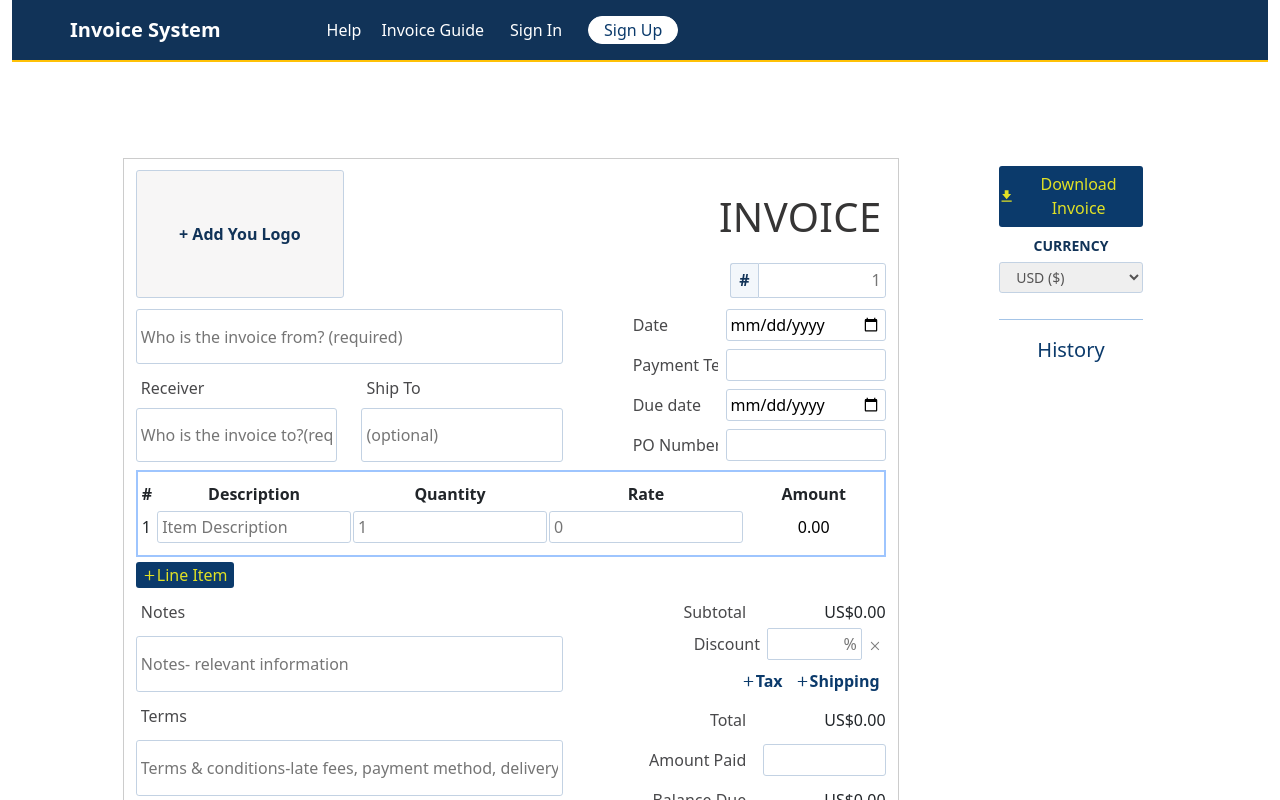
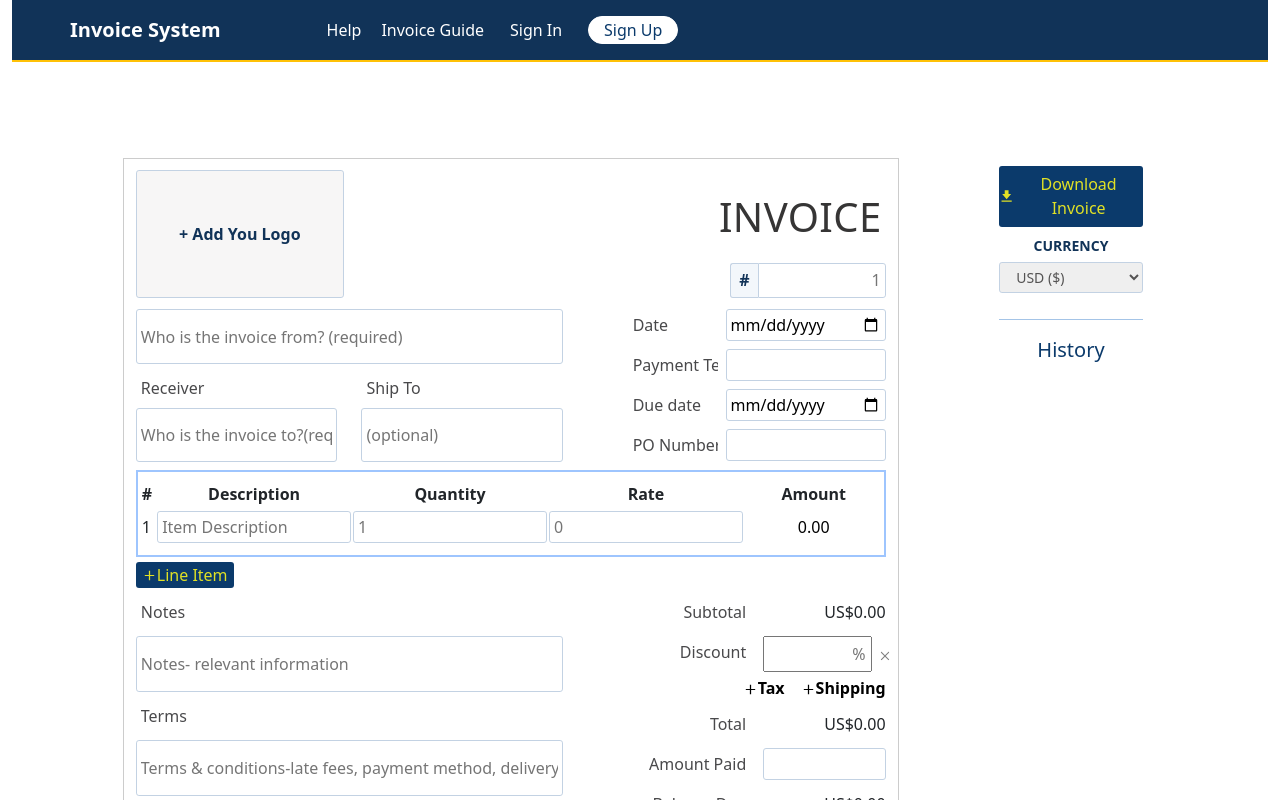
Before and after one commit to Ollah16/invoice-app, a React (Create React App) app: page / in a window 1280 px wide. Both pictures are taken after a click on the button "Discount". Shown: the top 800 px of the page. Built offline with nearby package versions, Linux system fonts and the light colour scheme.

Commit message:
Refactor: update responsiveness with class utility

```diff
--- a/src/components/desktop/InvoiceCharges.js
+++ b/src/components/desktop/InvoiceCharges.js
@@ -10,50 +10,49 @@ const InvoiceCharges = () => {
 
     const { state: { discountTitle, taxTitle, shippingTitle, isShipping, isDiscount, isTax, taxAmount, shippingAmount, discountAmount }, handleCustomInputs, handleInputValue, handleInputsBtn } = useAppContext()
 
-    return (<Row>
+    return (<Col lg={12} md={12} className='my-2'>
 
         {isDiscount === 1 &&
-            <Col lg={12} md={12} className='custom-col'>
-                <div className='customInput'>
+            <Row className='p-0 justify-content-between my-1'>
+                <Col lg={7} md={7} className='label-input'>
                     <InputField value={discountTitle} onChange={(value) => handleCustomInputs('DISCOUNT_TITLE', value)} className='text-end' placeholder='Discount' />
-                </div>
-                <div className='customInputbutton'>
-                    <InputField className='text-end'
+                </Col>
+                <Col lg={5} md={5} className='charges-input-value d-flex justify-content-end p-0'>
+                    <InputField className='text-end w-100'
                         value={discountAmount}
                         onChange={(value) => handleInputValue('DISCOUNT', value)} placeholder='%' />
                     <Button className='cancel-button'
                         onClick={() => handleInputsBtn('IS_NOT_DISCOUNT')}>
                         <span><RxCross2 /></span>
                     </Button>
-                </div>
-            </Col>}
+                </Col>
+            </Row>}
 
         {
             isTax === 1 &&
-            <Col lg={12} md={12} className='custom-col'>
-                <div className='customInput'>
-
+            <Row className='p-0 justify-content-between my-1'>
+                <Col lg={7} md={7} className='label-input'>
                     <InputField value={taxTitle} onChange={(value) => handleCustomInputs('TAX_TITLE', value)} className='text-end' placeholder='Tax' />
-                </div>
-                <div className='customInputbutton'>
-                    <InputField className='text-end'
+                </Col>
+                <Col lg={5} md={5} className='charges-input-value d-flex justify-content-end p-0'>
+                    <InputField className='text-end w-100'
                         value={taxAmount}
                         onChange={(value) => handleInputValue('TAX', value)} />
                     <Button className='cancel-button'
                         onClick={() => handleInputsBtn('IS_NOT_TAX')}>
                         <span><RxCross2 /></span>
                     </Button>
-                </div>
-            </Col>
+                </Col>
+            </Row>
         }
 
         {
             isShipping === 1 &&
-            <Col lg={12} md={12} className='custom-col'>
-                <div className='customInput'>
+            <Row className='p-0 justify-content-between my-1'>
+                <Col lg={7} md={7} className='label-input'>
                     <InputField value={shippingTitle} onChange={(value) => handleCustomInputs('SHIPPING_TITLE', value)} className='text-end' placeholder='Shipping' />
-                </div>
-                <div className='customInputbutton'>
+                </Col>
+                <Col lg={5} md={5} className='charges-input-value d-flex justify-content-end p-0'>
                     <InputField className='text-end'
                         value={shippingAmount}
                         onChange={(value) => handleInputValue('SHIPPING', value)} />
@@ -61,27 +60,27 @@ const InvoiceCharges = () => {
                         onClick={() => handleInputsBtn('IS_NOT_SHIPPING')}>
                         <span><RxCross2 /></span>
                     </Button>
-                </div>
-            </Col>
+                </Col>
+            </Row>
         }
 
 
-        <Col lg={12} md={12} className='custom-btn'>
-            {isDiscount === 0 &&
-                <Button onClick={() => handleInputsBtn('IS_DISCOUNT')} >
+        <Col lg={12} md={12} className={`d-flex justify-content-end charges-button`}>
+            {isDiscount === 0 && (
+                <Button onClick={() => handleInputsBtn('IS_DISCOUNT')} className="d-flex justify-content-between align-items-center border-0 bg-transparent fw-semibold p-0 ms-3">
                     <span><IoMdAdd size={15} /></span><span>Discount</span>
-                </Button>}
-            {isTax === 0 &&
-                <Button onClick={() => handleInputsBtn('IS_TAX')} >
+                </Button>)}
+            {isTax === 0 && (
+                <Button onClick={() => handleInputsBtn('IS_TAX')} className="d-flex justify-content-between align-items-center border-0 bg-transparent fw-semibold p-0 ms-3">
                     <span><IoMdAdd size={15} /></span><span>Tax</span>
-                </Button>}
+                </Button>)}
             {isShipping === 0 &&
-                <Button onClick={() => handleInputsBtn('IS_SHIPPING')} >
+                (<Button onClick={() => handleInputsBtn('IS_SHIPPING')} className="d-flex justify-content-between align-items-center border-0 bg-transparent fw-semibold p-0 ms-3">
                     <span><IoMdAdd size={15} /></span><span>Shipping</span>
-                </Button>}
+                </Button>)}
         </Col>
 
-    </Row>)
+    </Col>)
 }
 
 export default InvoiceCharges
```
